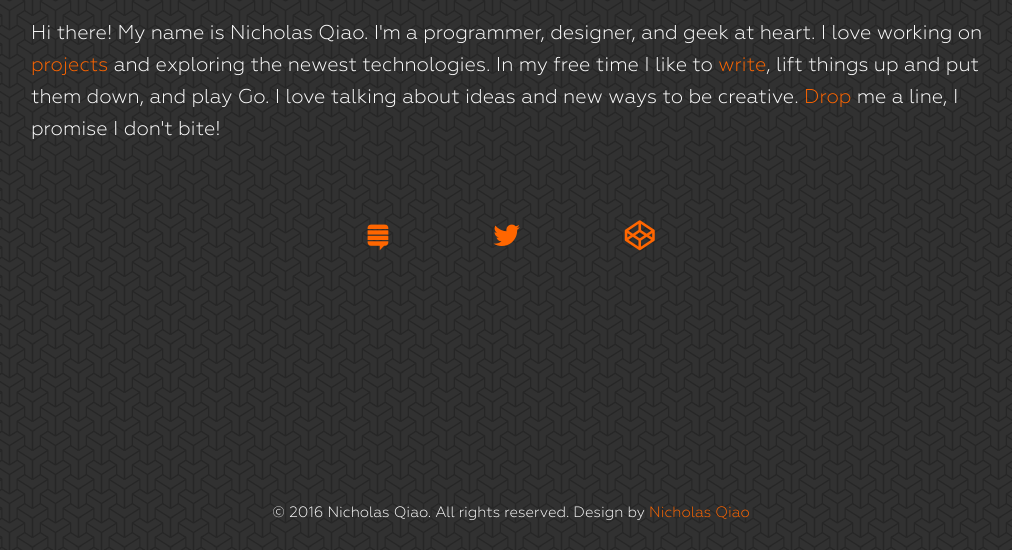
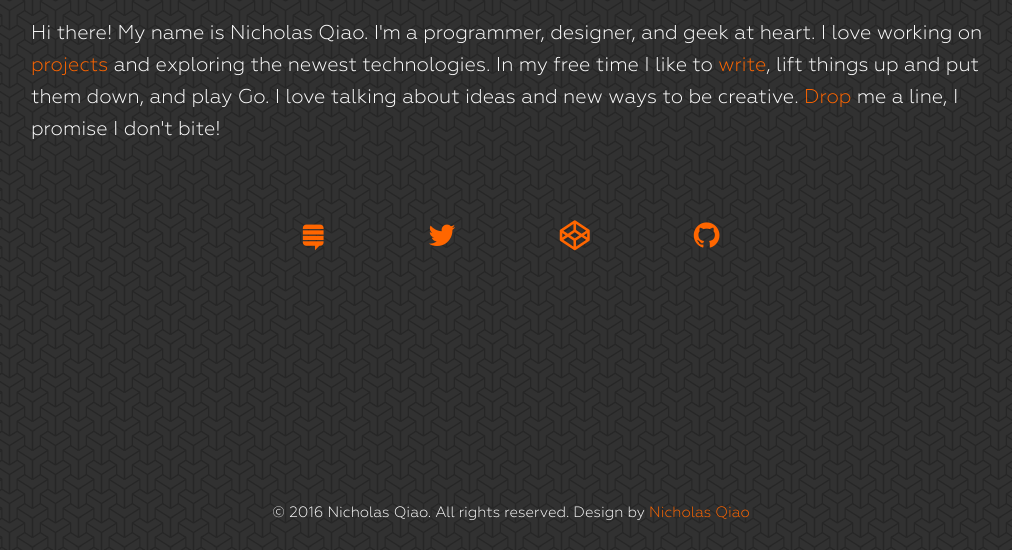
Before and after one commit to nicholasqiao/nicholasqiao.github.io, a plain HTML site: page sandbox/index.html in a window 1280 px wide. Shown: the part 250-800 px from the top of the page, without its empty margins (129-1141 px from the left). Drawn offline with Linux system fonts and the light colour scheme; files whose address does not match are found by name.

Commit message:
added github
prev push caused icons to break

```diff
--- a/sandbox/index.html
+++ b/sandbox/index.html
@@ -46,6 +46,7 @@
           <a href="http://stackoverflow.com/users/6465928/nicholas-qiao?tab=profile" class="fa fa-stack-exchange fa-2x" aria-hidden="true" target="_blank"></a>
           <a href="https://twitter.com/nicholasqiao" class="fa fa-twitter fa-2x" aria-hidden="true" target="_blank"></a>
           <a href="http://codepen.io/nicholasqiao/" class="fa fa-codepen fa-2x" aria-hidden="true" target="_blank"></a>
+          <a href="http://codepen.io/nicholasqiao/" class="fa fa-github fa-2x" aria-hidden="true" target="_blank"></a>
         </div>
 
         <div id="footer">
```
